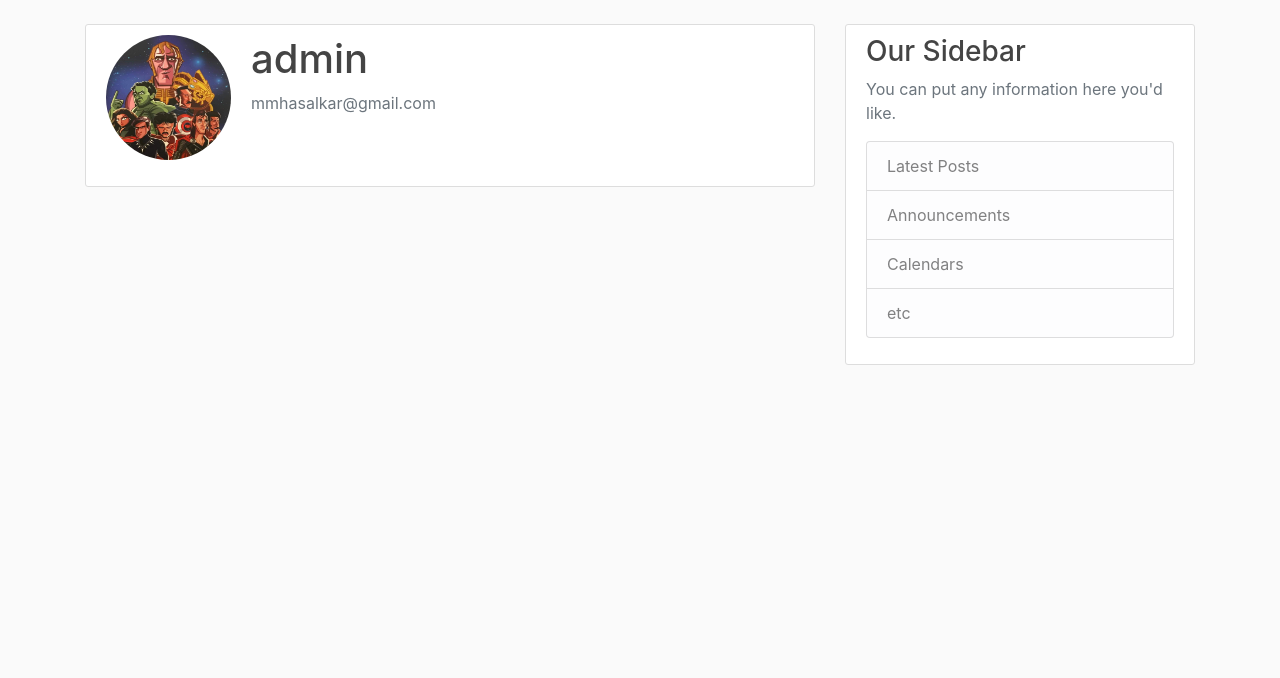
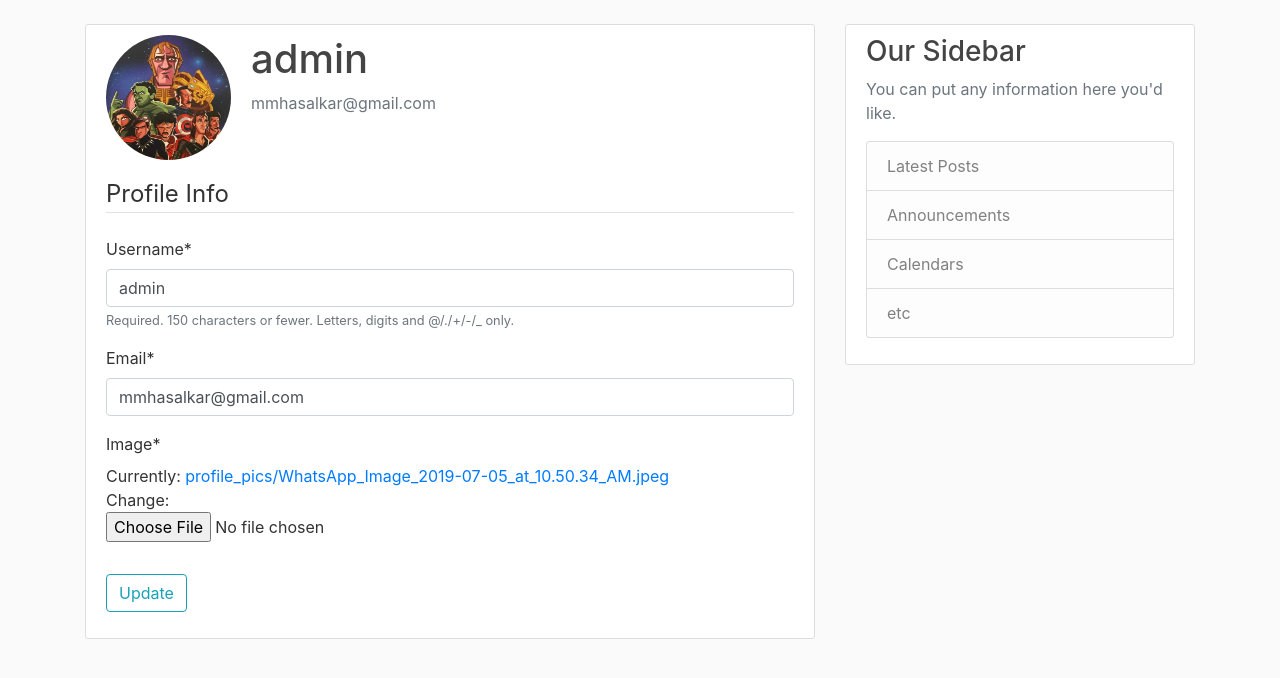
Before and after one commit to mmhasalkar/DjangoBlogCoreySchafer, a Django app: page /profile/ in a window 1280 px wide. Shown: the part 56-734 px from the top of the page. Run offline with Django 3.2, Linux system fonts and the light colour scheme; a user stored in the database is signed in; data comes from the database, SQL or seed files in the repository; both versions use the stored data as it was before the commit; parts of the project's set-up code (start-up, migrations or seed data) failed here and were passed over; some libraries are stand-ins or nearby versions.

Commit message:
update profile changes

```diff
--- a/blog/templates/blog/home.html
+++ b/blog/templates/blog/home.html
@@ -2,6 +2,7 @@
 {% block body %}
 	{% for post in posts %}
 		<article class="media content-section">
+		  <img class="rounded-circle article-img" src="{{ post.author.profile.image.url }}">
 		  <div class="media-body">
 		    <div class="article-metadata">
 		      <a class="mr-2" href="#">{{ post.author }}</a>
--- a/info.txt
+++ b/info.txt
@@ -112,3 +112,9 @@ User Profile and Picture:
 		- from .models import Profile
 		- create a create_profile and save_profile functions with @reciever decorator which accepts (post_save, sender=User)
 		- create a ready function in app class in apps.py file and import users.signals there
+
+Update User Profile and Picture:
+	- create two more forms in forms.py in users for update profile and update user
+	- create fields and meta classes into it
+	- goto your views.py in users app and under the profile view you can create the instances of both of the forms and return them with respect to the request.method(if POST then create forms by passing user instances and request.post and if GET then just pass user instances to get the users data
+	- open models.py and overide the save method in profile model, call super.save() first to save the current instance then shrink the size of current instance image and overide the saved image with current shrinked image
--- a/users/forms.py
+++ b/users/forms.py
@@ -1,6 +1,8 @@
 from django import forms
 from django.contrib.auth.models import User
 from django.contrib.auth.forms import UserCreationForm
+from .models import Profile
+
 
 class UserRegisterForm(UserCreationForm):
 	email = forms.EmailField()
@@ -8,3 +10,17 @@ class UserRegisterForm(UserCreationForm):
 	class Meta:
 		model = User
 		fields = ['username', 'email', 'password1', 'password2']
+
+
+class UserUpdateForm(forms.ModelForm):
+	email = forms.EmailField()
+
+	class Meta:
+		model = User
+		fields = ['username', 'email']
+
+
+class ProfileUpdateForm(forms.ModelForm):
+	class Meta:
+		model = Profile
+		fields = ['image']
--- a/users/models.py
+++ b/users/models.py
@@ -1,5 +1,6 @@
 from django.db import models
 from django.contrib.auth.models import User
+from PIL import Image
 
 
 class Profile(models.Model):
@@ -8,3 +9,13 @@ class Profile(models.Model):
 
 	def __str__(self):
 		return f'{self.user.username} Profile'
+
+	def save(self):
+		super().save()
+
+		img = Image.open(self.image.path)
+
+		if img.height > 300 or img.width > 300:
+			output_size = (300, 300)
+			img.thumbnail(output_size)
+			img.save(self.image.path)
--- a/users/templates/users/profile.html
+++ b/users/templates/users/profile.html
@@ -10,5 +10,16 @@
 	    </div>
 	  </div>
 	  <!-- FORM HERE -->
+	  <form method="POST" enctype="multipart/form-data">
+			{% csrf_token %}
+			<fieldset class="form-group">
+				<legend class="border-bottom mb-4">Profile Info</legend>
+				{{ u_form|crispy }}
+				{{ p_form|crispy }}
+			</fieldset>
+			<div class="form-group">
+				<button class="btn btn-outline-info" type="submit">Update</button>
+			</div>
+		</form>
 	</div>
 {% endblock body %}
--- a/users/views.py
+++ b/users/views.py
@@ -1,7 +1,8 @@
 from django.shortcuts import render, redirect
 from django.contrib import messages
-from .forms import UserRegisterForm
+from .forms import UserRegisterForm, UserUpdateForm, ProfileUpdateForm
 from django.contrib.auth.decorators import login_required
+
 
 # Create your views here.
 def register(request):
@@ -19,4 +20,23 @@ def register(request):
 
 @login_required
 def profile(request):
-	return render(request, 'users/profile.html')
+	if request.method == 'POST':
+		u_form = UserUpdateForm(request.POST, instance=request.user)
+		p_form = ProfileUpdateForm(request.POST, request.FILES, instance=request.user.profile)
+
+		if u_form.is_valid() and p_form.is_valid():
+			u_form.save()
+			p_form.save()
+			messages.success(request, f'Your account has been updated!')
+			return redirect('profile')
+
+	else:
+		u_form = UserUpdateForm(instance=request.user)
+		p_form = ProfileUpdateForm(instance=request.user.profile)
+
+	context = {
+		'u_form': u_form,
+		'p_form': p_form
+	}
+
+	return render(request, 'users/profile.html', context)
```
Also changed, not shown: db.sqlite3 (deleted), media/default.jpg (deleted), media/profile_pics/WhatsApp_Image_2019-07-05_at_10.50.34_AM.jpeg (deleted), 1 other file.
